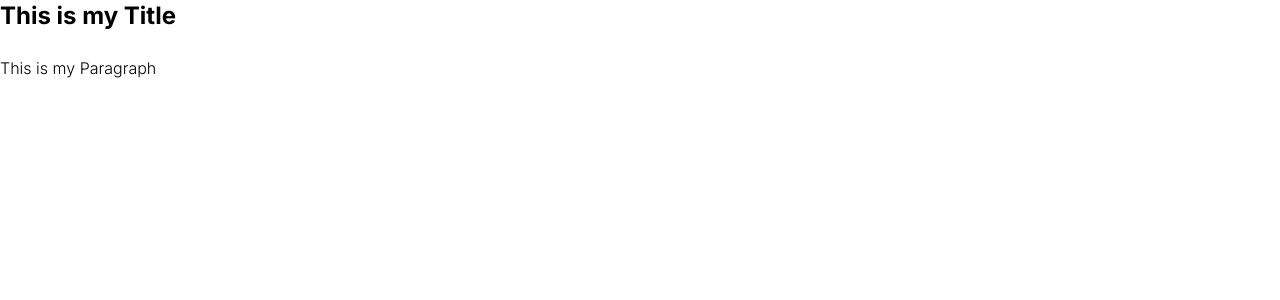
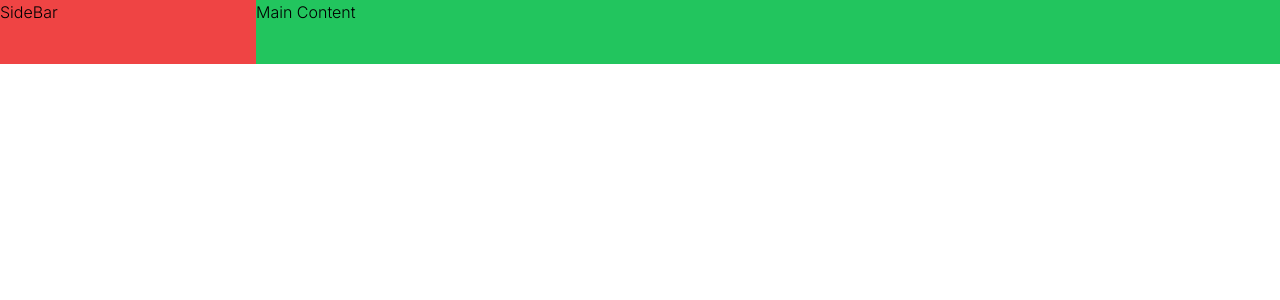
Before and after one commit to PuneetSivananda/ytube-projects, a Next.js app: page / in a window 1280 px wide. Shown: the top 300 px of the page. Built offline with nearby package versions, Linux system fonts and the light colour scheme.

Commit message:
Side bar and width and height changes

```diff
--- a/app/page.tsx
+++ b/app/page.tsx
@@ -4,10 +4,14 @@ import styles from './page.module.css'
 
 
 export default function Home() {
-  return <div>
-    <h1 className='mb-4 text-2xl font-bold'>This is my Title</h1>
-    <p>
-      This is my Paragraph
-    </p>
-  </div>
+  return (
+    <div className='flex w-full'>
+      <div className="w-1/5 h-16 bg-red-500">
+        SideBar
+      </div>
+      <div className="w-4/5 h-16 bg-green-500">
+        Main Content
+      </div>
+    </div>
+  )
 }
--- a/tailwind.config.js
+++ b/tailwind.config.js
@@ -6,20 +6,20 @@ module.exports = {
     "./components/**/*.{js,ts,jsx,tsx}",
   ],
   theme: {
-    screens: {
-      sm: '480px',
-      md: '768px',
-      lg: '976px',
-      xl: '1440px'
-    },
-    spacing: {
-      '1': '8px',
-      '2': '12px',
-      '3': '16px',
-      '4': '24px',
-      '5': '32px',
-      '6': '48px',
-    },
+    // screens: {
+    //   sm: '480px',
+    //   md: '768px',
+    //   lg: '976px',
+    //   xl: '1440px'
+    // },
+    // spacing: {
+    //   '1': '8px',
+    //   '2': '12px',
+    //   '3': '16px',
+    //   '4': '24px',
+    //   '5': '32px',
+    //   '6': '48px',
+    // },
     extend: {
       fontSize: {
         xs: '12px',
```
